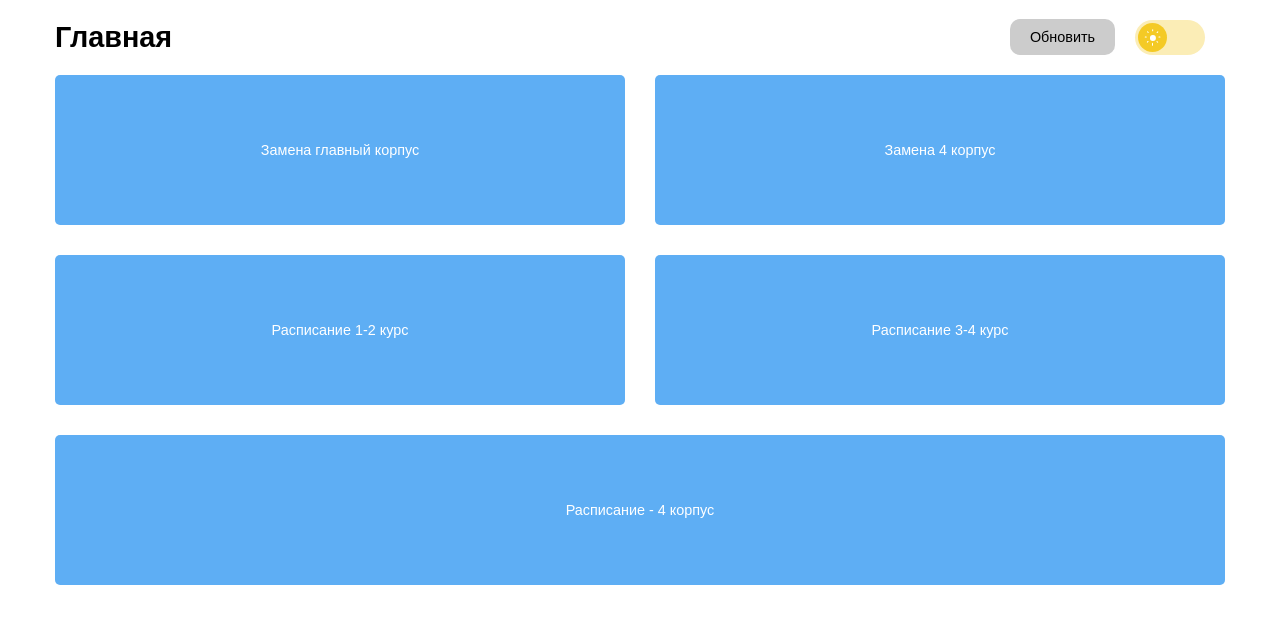
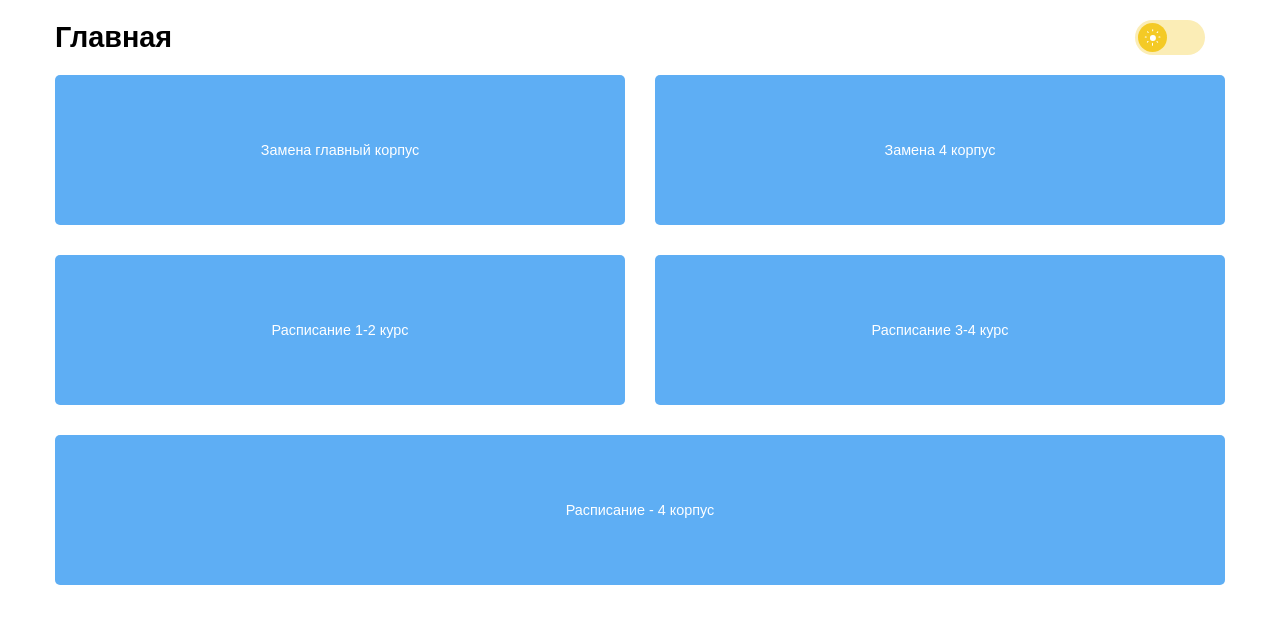
Before and after one commit to The73756/replacement-parser, a React (Create React App) app: page / in a window 1280 px wide. Shown: the top 624 px of the page. Built offline with nearby package versions, Linux system fonts and the light colour scheme.

Commit message:
remove usless refresh button

```diff
--- a/src/App.js
+++ b/src/App.js
@@ -53,7 +53,6 @@ export const App = () => {
       console.error(error);
     } finally {
       setLoading(false);
-
       if (isError) {
         if (prevItems) {
           setItems(JSON.parse(prevItems));
@@ -62,11 +61,7 @@ export const App = () => {
     }
   }, [prevItems, isError]);
 
-  useEffect(() => {
-    fetchItems();
-  }, [fetchItems]);
-
-  useEffect(() => {
+  const checkPrevItems = useCallback(() => {
     if (!prevItems) {
       localStorage.setItem('rp-data', JSON.stringify(items));
       setPrevItems(JSON.stringify(items));
@@ -85,15 +80,28 @@ export const App = () => {
     if (isCheked.current) {
       localStorage.setItem('rp-data', JSON.stringify(items));
     }
-  }, [items, prevItems, isFirstLoad]);
+  }, [isFirstLoad, items, prevItems]);
+
+  useEffect(() => {
+    fetchItems();
+  }, [fetchItems]);
+
+  useEffect(() => {
+    checkPrevItems();
+  }, [checkPrevItems]);
 
   return (
     <>
-      <AppContext.Provider value={{ items, loading, updatedItems, titles, fetchItems }}>
+      <AppContext.Provider
+        value={{ items, loading, updatedItems, titles, fetchItems, checkPrevItems }}>
         <Header />
         <main>
           <div className='container'>
-            {isError ? <ErrorBlock resopnseCode={errorMesage.current} syncDate={syncDate.current} /> : ''}
+            {isError ? (
+              <ErrorBlock resopnseCode={errorMesage.current} syncDate={syncDate.current} />
+            ) : (
+              ''
+            )}
             <Routes>
               <Route path='/' element={<Home />} />
               <Route path='zamena/:id' element={<Frame />} />
--- a/src/components/Header/index.jsx
+++ b/src/components/Header/index.jsx
@@ -1,7 +1,6 @@
 import { Link, useLocation } from 'react-router-dom';
 
 import { ThemeChecker } from '../ThemeChecker';
-import { RefreshBtn } from '../RefreshBtn';
 
 import styles from './Header.module.scss';
 
@@ -18,10 +17,7 @@ export const Header = () => {
         ) : (
           <h1>Главная </h1>
         )}
-        <div className={styles.right}>
-          <RefreshBtn />
           <ThemeChecker />
-        </div>
       </div>
     </header>
   );
--- a/src/components/RefreshBtn/RefreshBtn.module.scss
+++ /dev/null
@@ -1,7 +0,0 @@
-.refreshBtn {
-  border-radius: 10px;
-  padding: 10px 20px;
-  font-size: calc(var(--index) * 0.5);
-  color: #000;
-  background-color: #ccc;
-}
--- a/src/components/RefreshBtn/index.jsx
+++ /dev/null
@@ -1,14 +0,0 @@
-import { useContext } from 'react';
-
-import { AppContext } from '../../App';
-import styles from './RefreshBtn.module.scss';
-
-export const RefreshBtn = () => {
-  const { fetchItems } = useContext(AppContext);
-
-  return (
-    <button onClick={fetchItems} className={styles.refreshBtn}>
-      Обновить
-    </button>
-  );
-};
--- a/src/components/ReplBlock/index.jsx
+++ b/src/components/ReplBlock/index.jsx
@@ -7,10 +7,7 @@ export const ReplBlock = ({ index, isUpdated, title, indexOf }) => {
     <Link
       to={`zamena/${indexOf}`}
       key={index}
-      className={`${styles.item} ${
-        // TODO: переделать стили без вот этого костыля
-        isUpdated ? styles.changed : ''
-      }`}>
+      className={`${styles.item} ${isUpdated ? styles.changed : ''}`}>
       {title}
     </Link>
   );
--- a/src/pages/Home.jsx
+++ b/src/pages/Home.jsx
@@ -1,4 +1,4 @@
-import { useContext } from 'react';
+import { useContext, useEffect } from 'react';
 
 import { AppContext } from '../App';
 import { ReplBlock } from '../components/ReplBlock';
@@ -9,7 +9,11 @@ import { Preloader } from '../components/ReplBlock/Preloader';
 import '../scss/main.scss';
 
 export const Home = () => {
-  const { items, loading, updatedItems, titles } = useContext(AppContext);
+  const { items, loading, updatedItems, titles, checkPrevItems } = useContext(AppContext);
+
+  useEffect(() => {
+    checkPrevItems();
+  }, [checkPrevItems]);
 
   let elements = [];
 
```
Also changed, not shown: src/pages/ReplFrame.jsx (+3 -5 lines).
